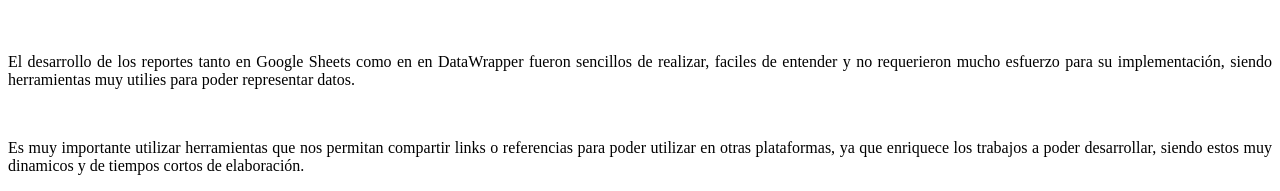
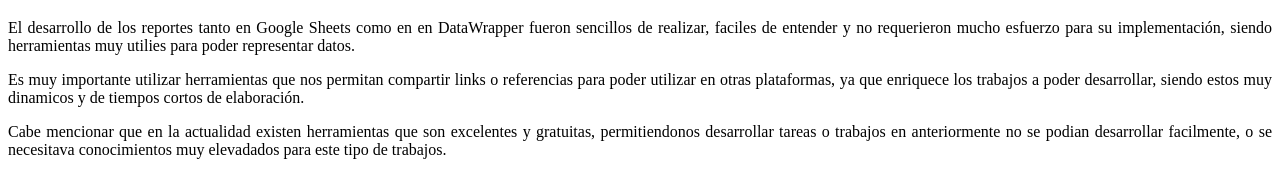
Before and after one commit to jjddmmrr/AG1-Visualizacion, a website: page index.html in a window 1280 px wide. Shown: the part 2573-2764 px from the top of the page. Drawn offline with Linux system fonts and the light colour scheme.

Commit message:
1 file modified

```diff
--- a/index.html
+++ b/index.html
@@ -41,11 +41,12 @@
 <p align="left">
 <h1>Conclusiones</h1>
 </p>
-<br>
 <p align="justify">
 El desarrollo de los reportes tanto en Google Sheets como en en DataWrapper fueron sencillos de realizar, faciles de entender y no requerieron mucho esfuerzo para su implementación, siendo herramientas muy utilies para poder representar datos.
 </p>
-<br>
 <p align="justify">
 Es muy importante utilizar herramientas que nos permitan compartir links o referencias para poder utilizar en otras plataformas, ya que enriquece los trabajos a poder desarrollar, siendo estos muy dinamicos y de tiempos cortos de elaboración.
 </p>
+<p align="justify">
+Cabe mencionar que en la actualidad existen herramientas que son excelentes y gratuitas, permitiendonos desarrollar tareas o trabajos en anteriormente no se podian desarrollar facilmente, o se necesitava conocimientos muy elevadados para este tipo de trabajos.
+</p>
```
